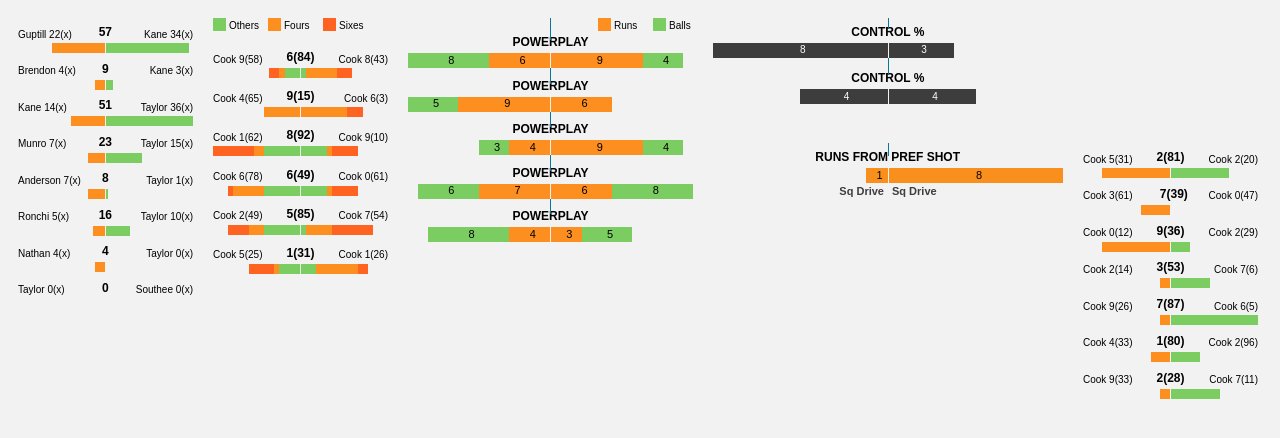
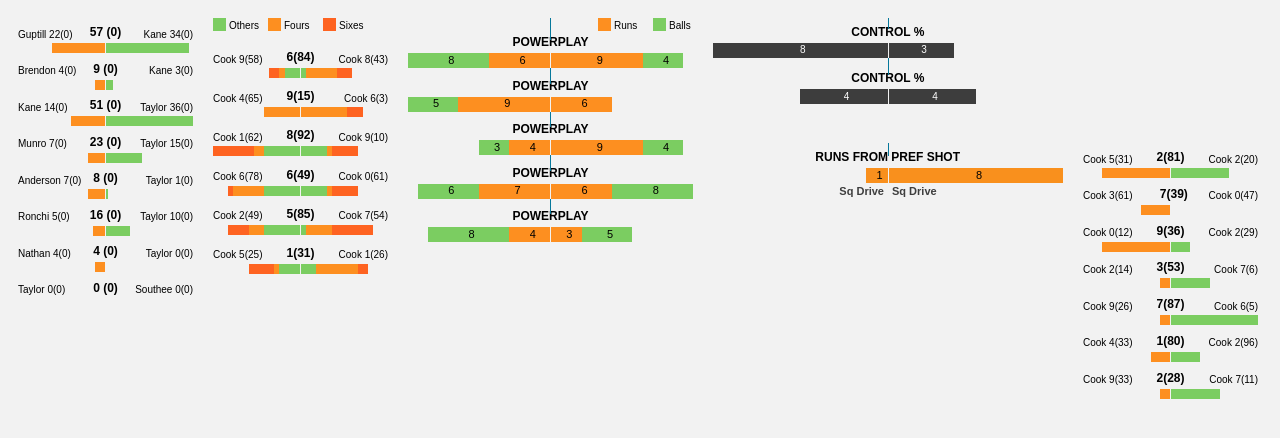
Before and after one commit to nhrk/gfx, a website: page horiz-stacked.html in a window 1280 px wide. Drawn offline with Linux system fonts and the light colour scheme.

Commit message:
Added not out indicator and balls faced

```diff
--- a/horiz-stacked.html
+++ b/horiz-stacked.html
@@ -46,7 +46,7 @@
 				p2 = partnership.player[1];
 
 			left.push({
-				label : p1.popular_name + ' ' + p1.runs + '(x)',
+				label : p1.popular_name + ' ' + p1.runs + '(' + (p1.balls || 0) + ')',
 				layer : 1, // Single layer, hence hardcoding 1
 				stackId : i.toString() + 1, // unique Id - i + layer #
 				x : i,
@@ -54,12 +54,12 @@
 			});
 
 			right.push({
-				label : p2.popular_name + ' ' + p2.runs + '(x)',
+				label : p2.popular_name + ' ' + p2.runs + '(' + (p2.balls || 0) + ')',
 				layer : 1,
 				stackId : i.toString() + 1,
 				x : i,
 				y : p2.runs,
-				title : partnership.runs
+				title : partnership.runs + (partnership.notout ? '*' : '') + ' (' + (partnership.balls || 0) + ')'
 			});
 		}
 		// The data structure is maintainted mainly in accordance with requirements for d3's stack fn
```
